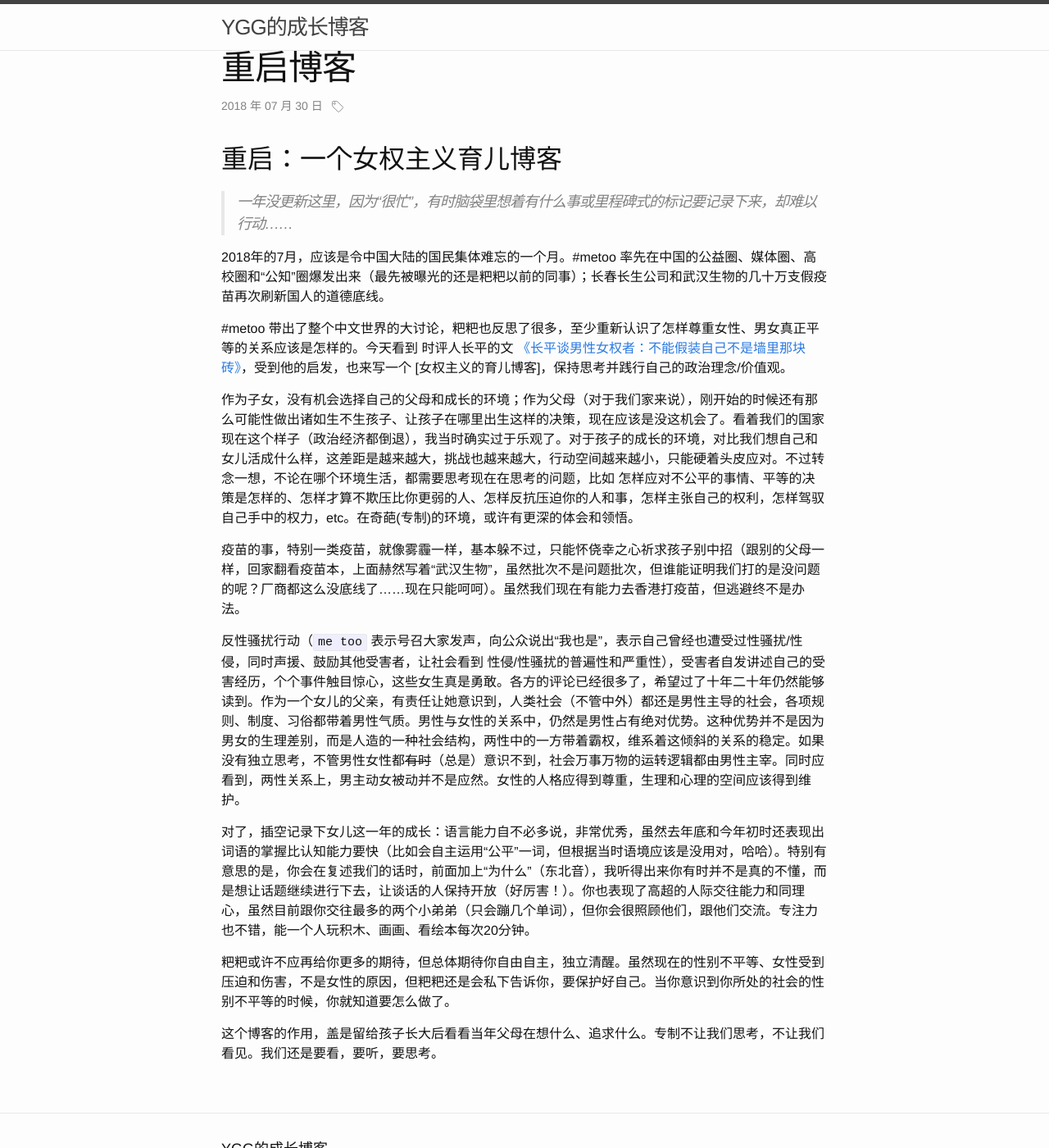
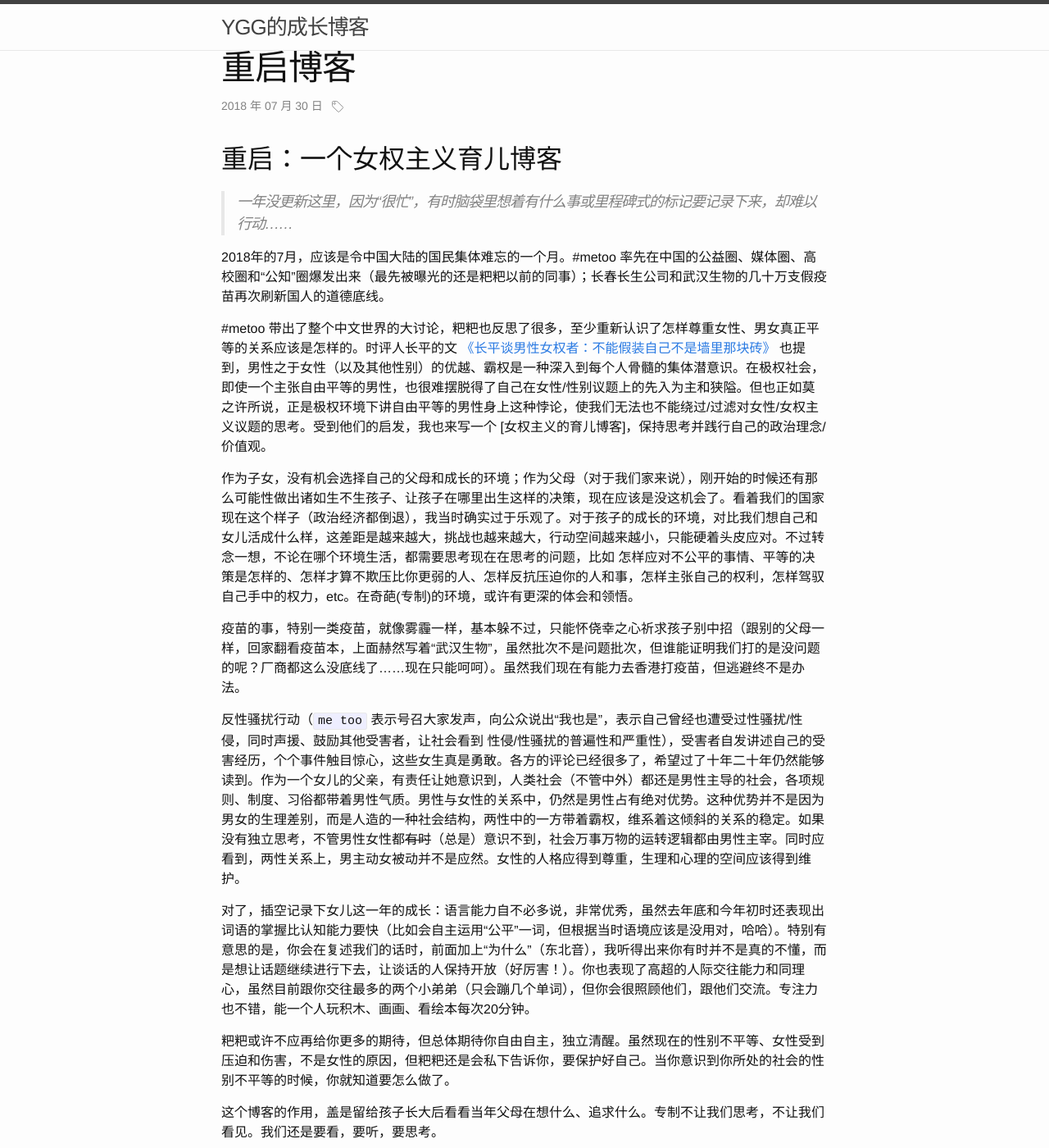
Before and after one commit to regaudit/ygg, a Jekyll site: the page built from _posts/2018-07-30-重启博客.md, in a window 1280 px wide and 1400 px high. Shown: the whole window at 82% size. Built offline with Jekyll 4.4.1, drawn with Linux system fonts in a browser that asks for light colours; comment, search, counter and statistics services are not loaded; some of the changed text lies outside the part shown.

Commit message:
refine the last post; correct url in _config.yml

```diff
--- a/_config.yml
+++ b/_config.yml
@@ -2,9 +2,9 @@
 title: YGG的成长博客
 tagline: 欢迎一个新生命的到来
 description: >
-    新手妈妈爸爸历险记
-url: "https://mdrights.github.io/ygg"
-baseurl: "https://mdrights.github.io/ygg"
+    一个女权主义育儿博客
+url: "https://regaudit.github.io/ygg"
+baseurl: "https://regaudit.github.io/ygg"
 timezone: UTC
 excerpt_separator: <!--more-->
 email:
--- a/_posts/2018-07-30-重启博客.md
+++ b/_posts/2018-07-30-重启博客.md
@@ -7,7 +7,7 @@
 
 2018年的7月，应该是令中国大陆的国民集体难忘的一个月。\#metoo 率先在中国的公益圈、媒体圈、高校圈和“公知”圈爆发出来（最先被曝光的还是粑粑以前的同事）；长春长生公司和武汉生物的几十万支假疫苗再次刷新国人的道德底线。
 
-\#metoo 带出了整个中文世界的大讨论，粑粑也反思了很多，至少重新认识了怎样尊重女性、男女真正平等的关系应该是怎样的。今天看到 时评人长平的文 [《长平谈男性女权者：不能假装自己不是墙里那块砖》](http://gzxmtnx.com/news/2018-03-05-35dc8ce29fed8419.html)，受到他的启发，也来写一个 [女权主义的育儿博客]，保持思考并践行自己的政治理念/价值观。
+\#metoo 带出了整个中文世界的大讨论，粑粑也反思了很多，至少重新认识了怎样尊重女性、男女真正平等的关系应该是怎样的。时评人长平的文 [《长平谈男性女权者：不能假装自己不是墙里那块砖》](http://gzxmtnx.com/news/2018-03-05-35dc8ce29fed8419.html) 也提到，男性之于女性（以及其他性别）的优越、霸权是一种深入到每个人骨髓的集体潜意识。在极权社会，即使一个主张自由平等的男性，也很难摆脱得了自己在女性/性别议题上的先入为主和狭隘。但也正如莫之许所说，正是极权环境下讲自由平等的男性身上这种悖论，使我们无法也不能绕过/过滤对女性/女权主义议题的思考。受到他们的启发，我也来写一个 [女权主义的育儿博客]，保持思考并践行自己的政治理念/价值观。
 
 作为子女，没有机会选择自己的父母和成长的环境；作为父母（对于我们家来说），刚开始的时候还有那么可能性做出诸如生不生孩子、让孩子在哪里出生这样的决策，现在应该是没这机会了。看着我们的国家现在这个样子（政治经济都倒退），我当时确实过于乐观了。对于孩子的成长的环境，对比我们想自己和女儿活成什么样，这差距是越来越大，挑战也越来越大，行动空间越来越小，只能硬着头皮应对。不过转念一想，不论在哪个环境生活，都需要思考现在在思考的问题，比如 怎样应对不公平的事情、平等的决策是怎样的、怎样才算不欺压比你更弱的人、怎样反抗压迫你的人和事，怎样主张自己的权利，怎样驾驭自己手中的权力，etc。在奇葩(专制)的环境，或许有更深的体会和领悟。
 
@@ -20,3 +20,5 @@
 粑粑或许不应再给你更多的期待，但总体期待你自由自主，独立清醒。虽然现在的性别不平等、女性受到压迫和伤害，不是女性的原因，但粑粑还是会私下告诉你，要保护好自己。当你意识到你所处的社会的性别不平等的时候，你就知道要怎么做了。
 
 这个博客的作用，盖是留给孩子长大后看看当年父母在想什么、追求什么。专制不让我们思考，不让我们看见。我们还是要看，要听，要思考。
+
+2018年7月底 在深圳独自一人@Slackware@Thinkpad T450
```
